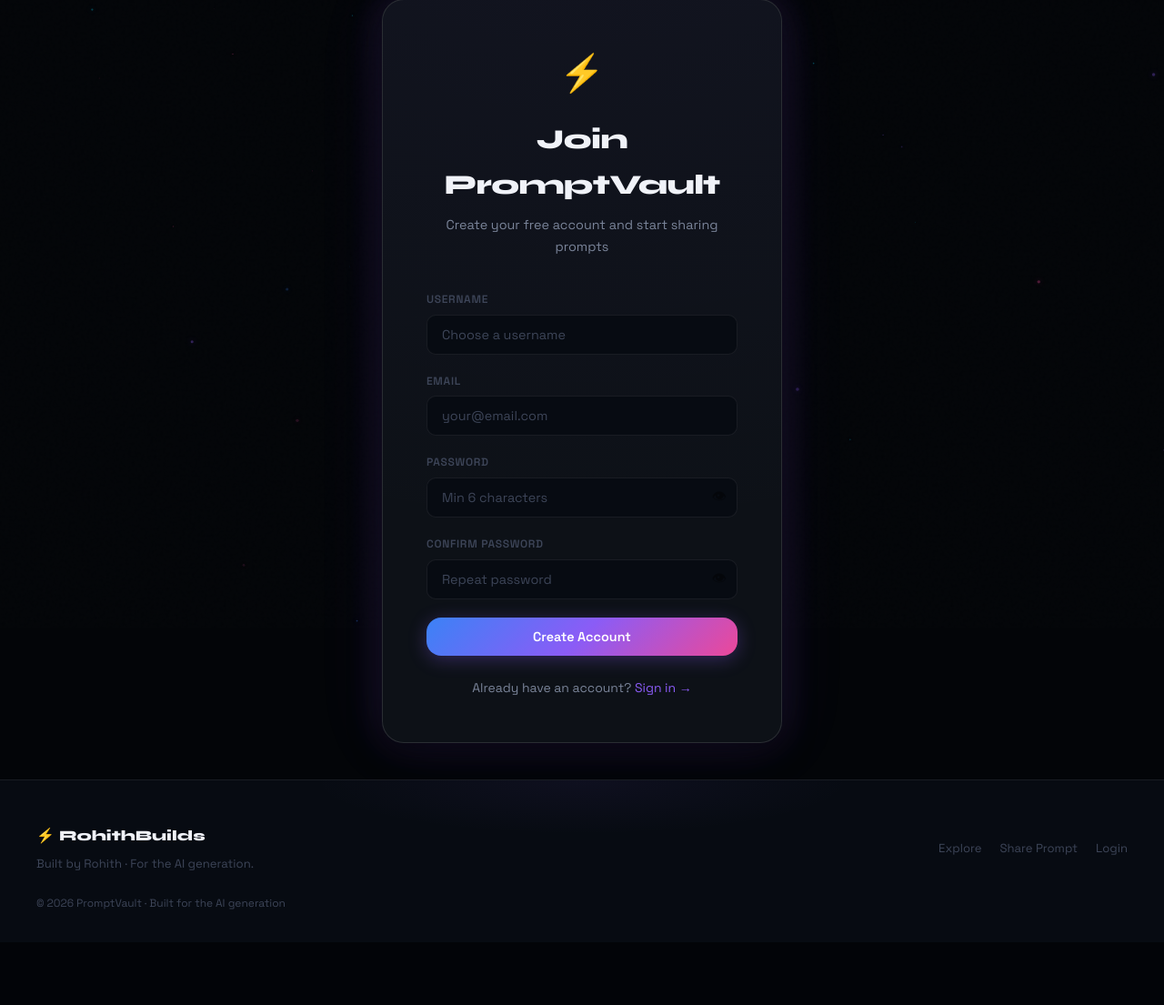
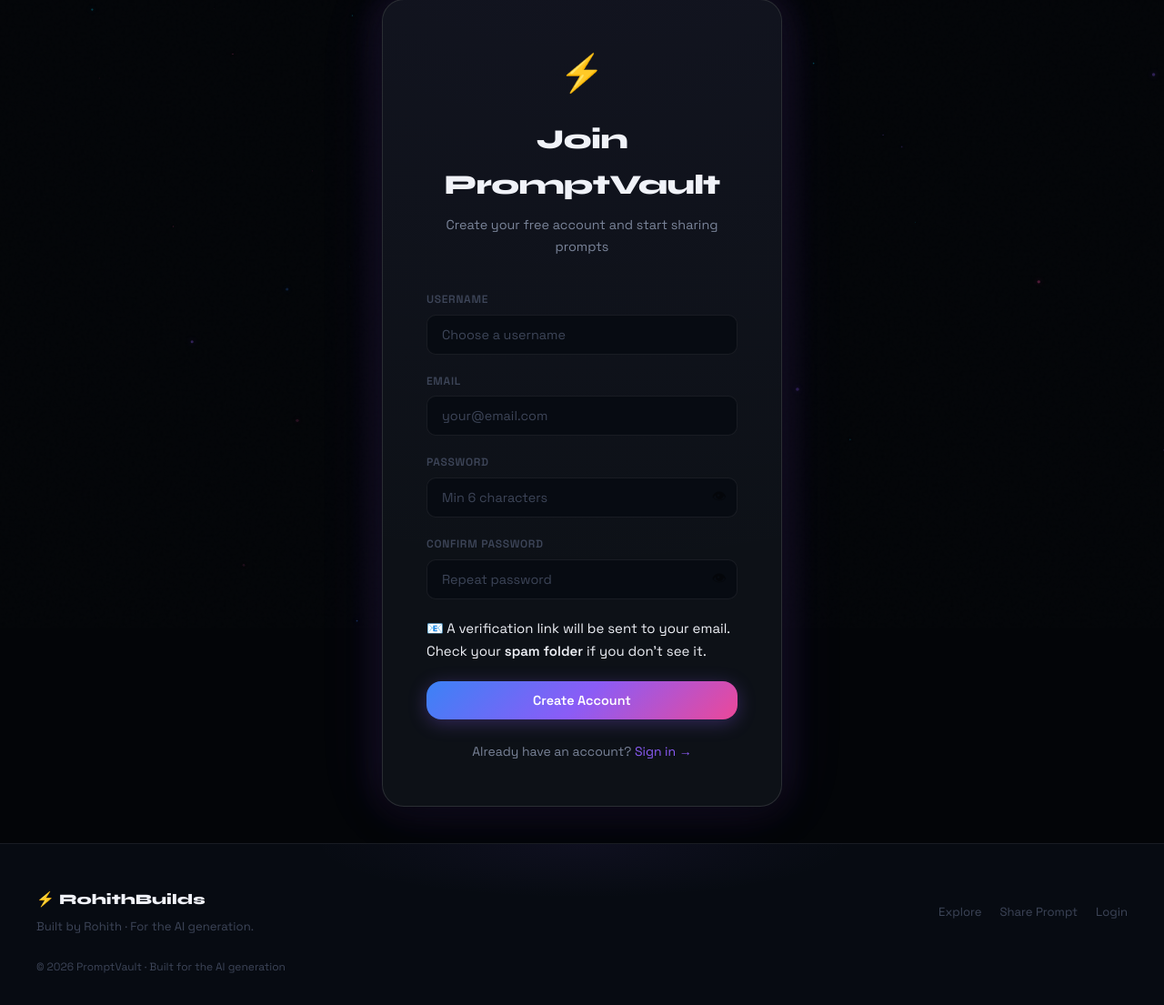
Before and after one commit to rohith1246/prompt, a Flask app: page /register in a window 1280 px wide. Shown: the part 110-1215 px from the top of the page at 91% size. Before the commit the page ends 1110 px from the top, so only its background shows below. Run offline with Flask 3, Linux system fonts and the light colour scheme; some libraries are stand-ins or nearby versions.

Commit message:
Update register.html

```diff
--- a/templates/register.html
+++ b/templates/register.html
@@ -51,6 +51,9 @@
           <span class="form-error">{{ error }}</span>
         {% endfor %}
       </div>
+      <div class="verify-notice">
+  📧 A verification link will be sent to your email. Check your <strong>spam folder</strong> if you don't see it.
+</div>
 
       {{ form.submit(class="btn-primary btn-full") }}
     </form>
```
